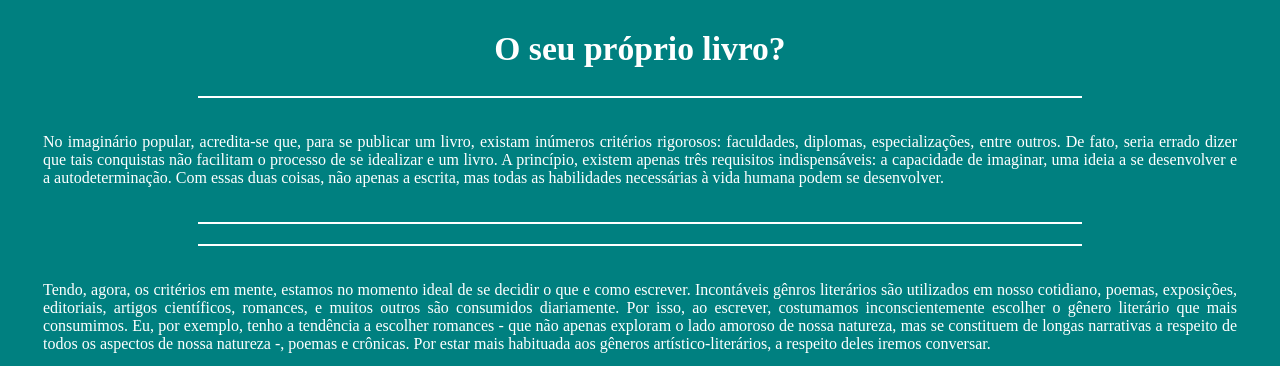
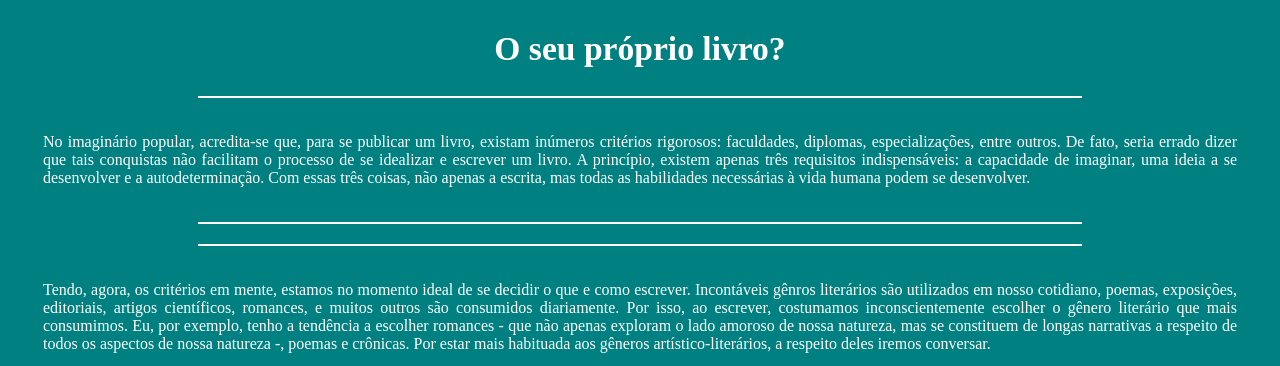
Before and after one commit to rafaellalilywindow/lilywindowdicas, a plain HTML site: page index.html in a window 1280 px wide. Shown: the part 1140-1506 px from the top of the page. Drawn offline with Linux system fonts and the light colour scheme.

Commit message:
Update index.html

```diff
--- a/index.html
+++ b/index.html
@@ -12,8 +12,8 @@
   <p> </p>
   <p style="margin: 35px; text-align:justify; color:#ffffff">
        No imaginário popular, acredita-se que, para se publicar um livro, existam inúmeros critérios rigorosos: faculdades, diplomas,
-  especializações, entre outros. De fato, seria errado dizer que tais conquistas não facilitam o processo de se idealizar e um livro.
-  A princípio, existem apenas três requisitos indispensáveis: a capacidade de imaginar, uma ideia a se desenvolver e a autodeterminação. Com essas duas coisas,
+  especializações, entre outros. De fato, seria errado dizer que tais conquistas não facilitam o processo de se idealizar e escrever um livro.
+  A princípio, existem apenas três requisitos indispensáveis: a capacidade de imaginar, uma ideia a se desenvolver e a autodeterminação. Com essas três coisas,
   não apenas a escrita, mas todas as habilidades necessárias à vida humana podem se desenvolver.
   </p>
    <hr style="border:0;height:2px;background:white;width:70%;margin:20px auto;">
```
